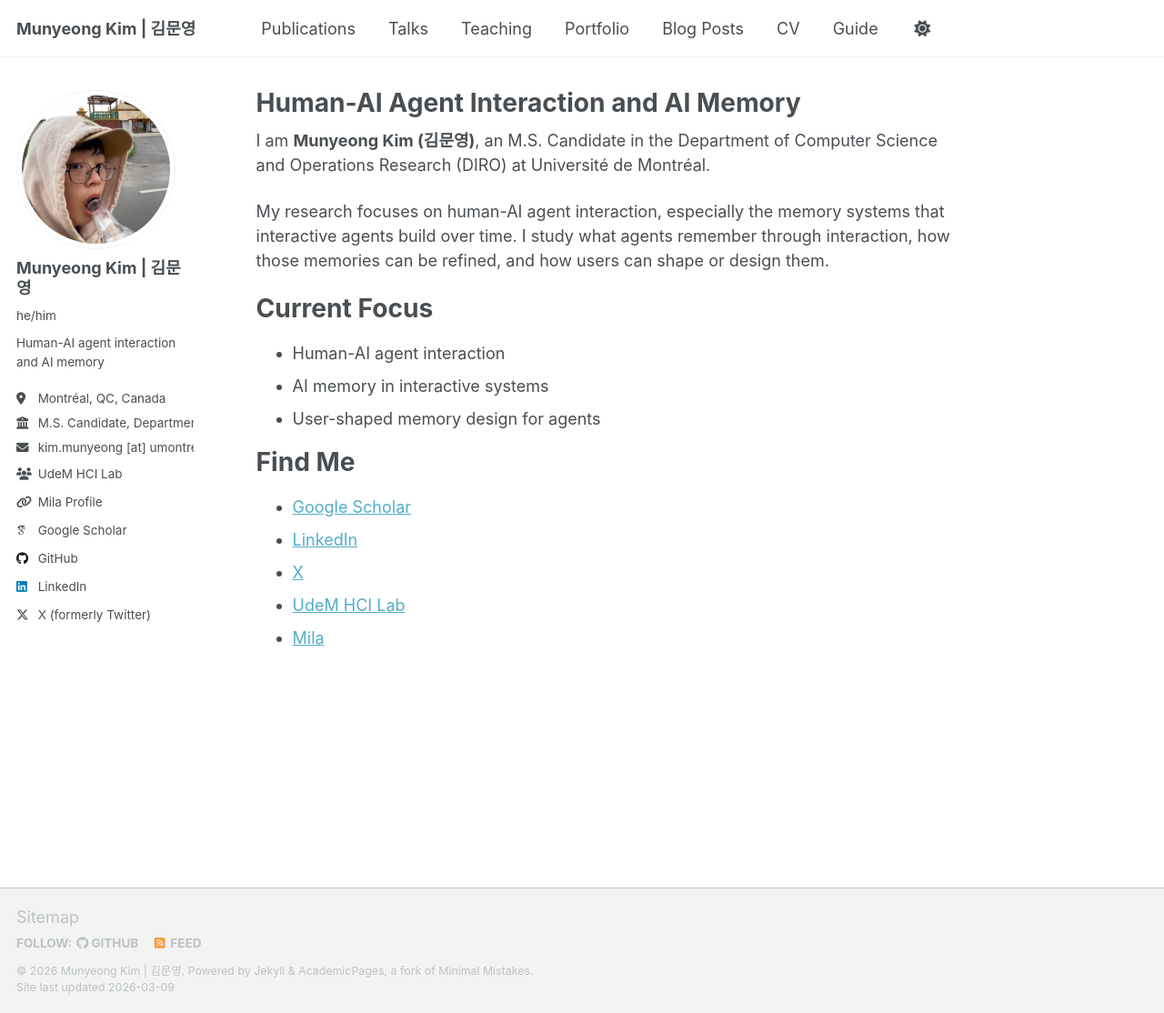
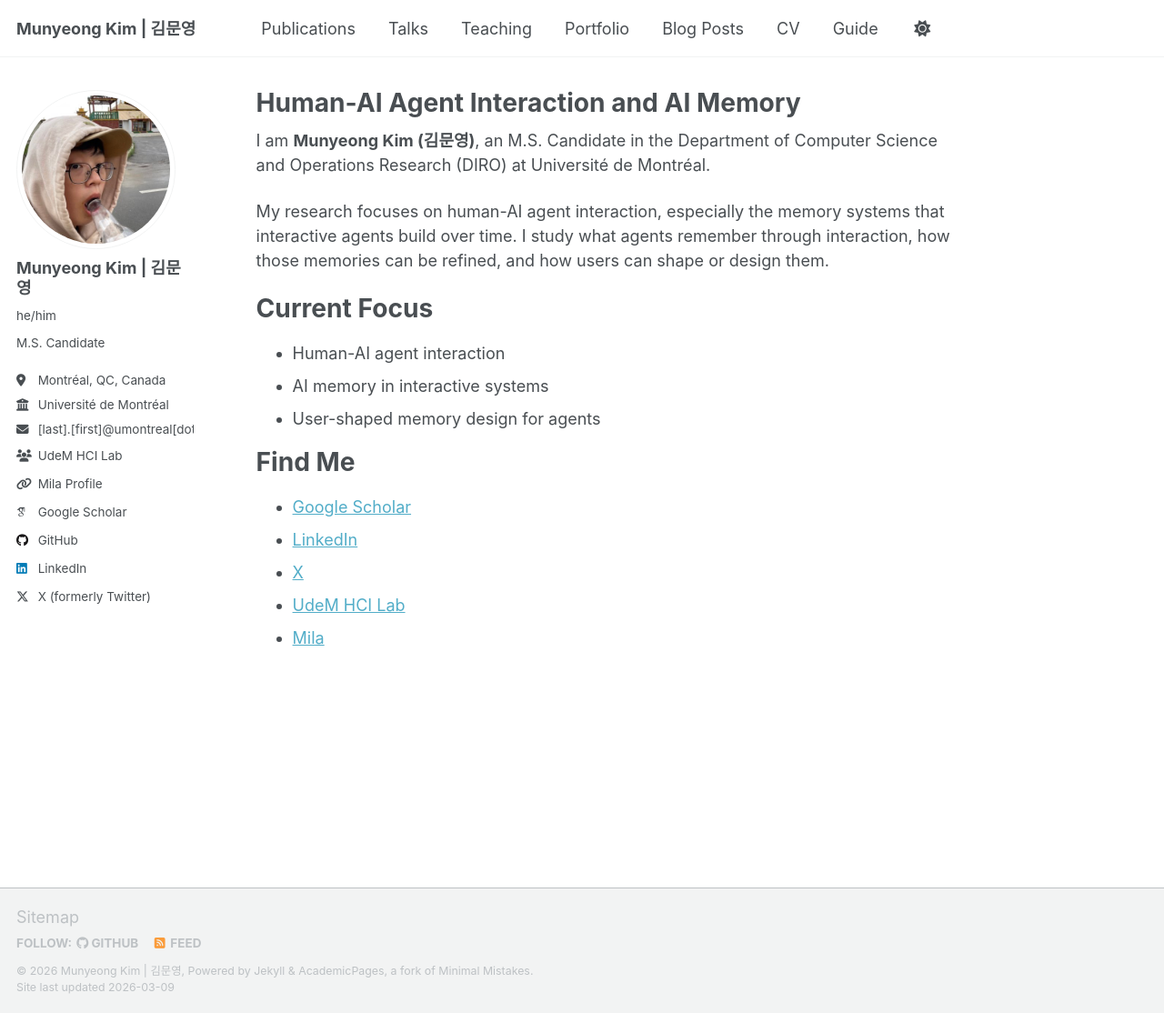
Before and after one commit to MunyeongKim/munyeongkim.github.io, a Jekyll site: the page built from _pages/about.md, in a window 1280 px wide and 1114 px high. Shown: the whole window at 91% size. Built offline with Jekyll 4.4.1, drawn with Linux system fonts in a browser that asks for light colours; some web fonts are replaced; a script that is not in the unit is left out.

Commit message:
Refine sidebar profile fields

```diff
--- a/_config.yml
+++ b/_config.yml
@@ -25,12 +25,12 @@ author:
   avatar           : "profile.png"
   name             : "Munyeong Kim | 김문영"
   pronouns         : "he/him"
-  bio              : "Human-AI agent interaction and AI memory"
+  bio              : "M.S. Candidate"
   location         : "Montréal, QC, Canada"
-  employer         : "M.S. Candidate, Department of Computer Science and Operations Research (DIRO), Université de Montréal"
+  employer         : "Université de Montréal"
   uri              : # Personal website URL
   email            : # Optional: your email
-  email_obfuscated : "kim.munyeong [at] umontreal [dot] ca"
+  email_obfuscated : "[last].[first]@umontreal[dot]ca"
   custom_links:
     - label        : "UdeM HCI Lab"
       url          : "https://hci.iro.umontreal.ca/"
```
